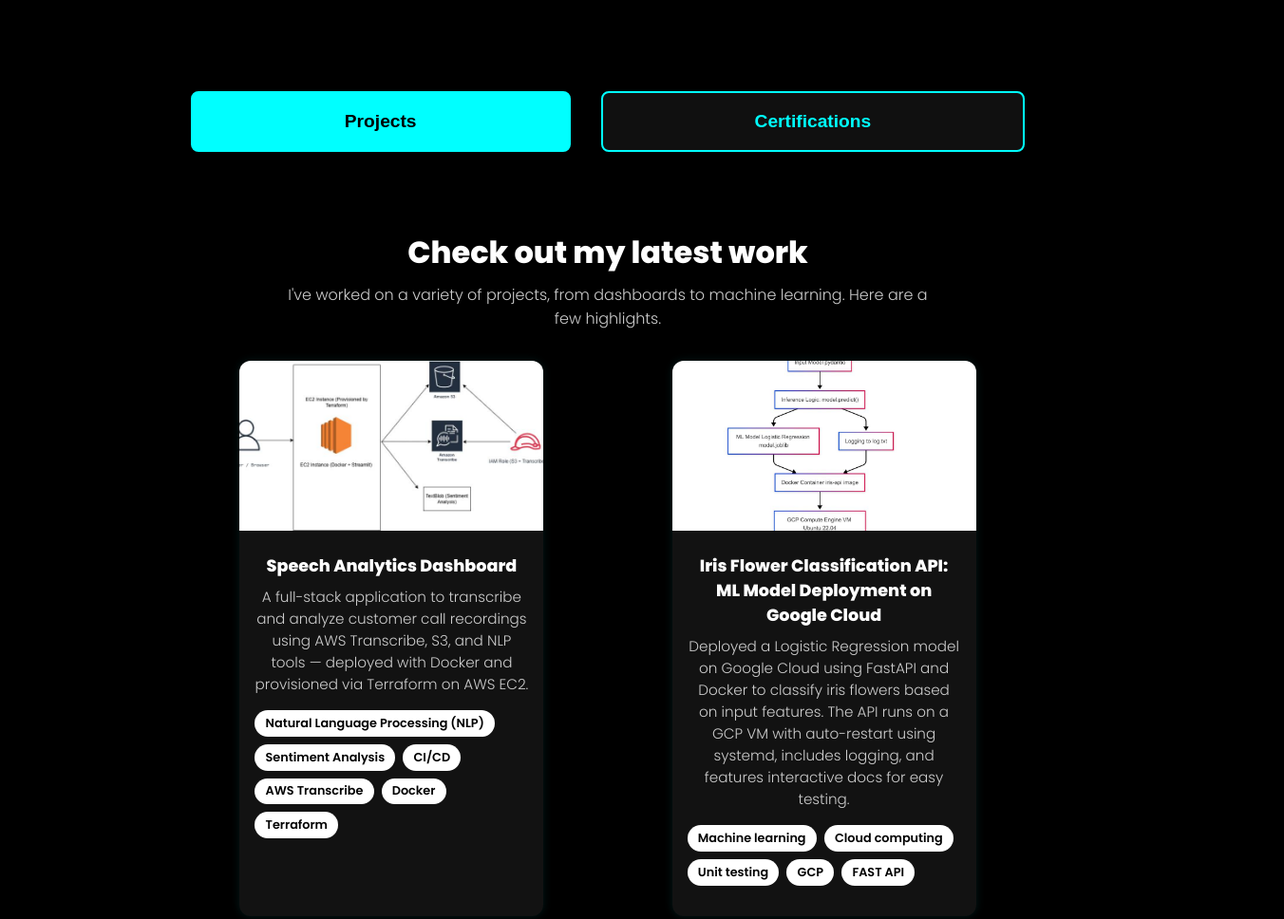
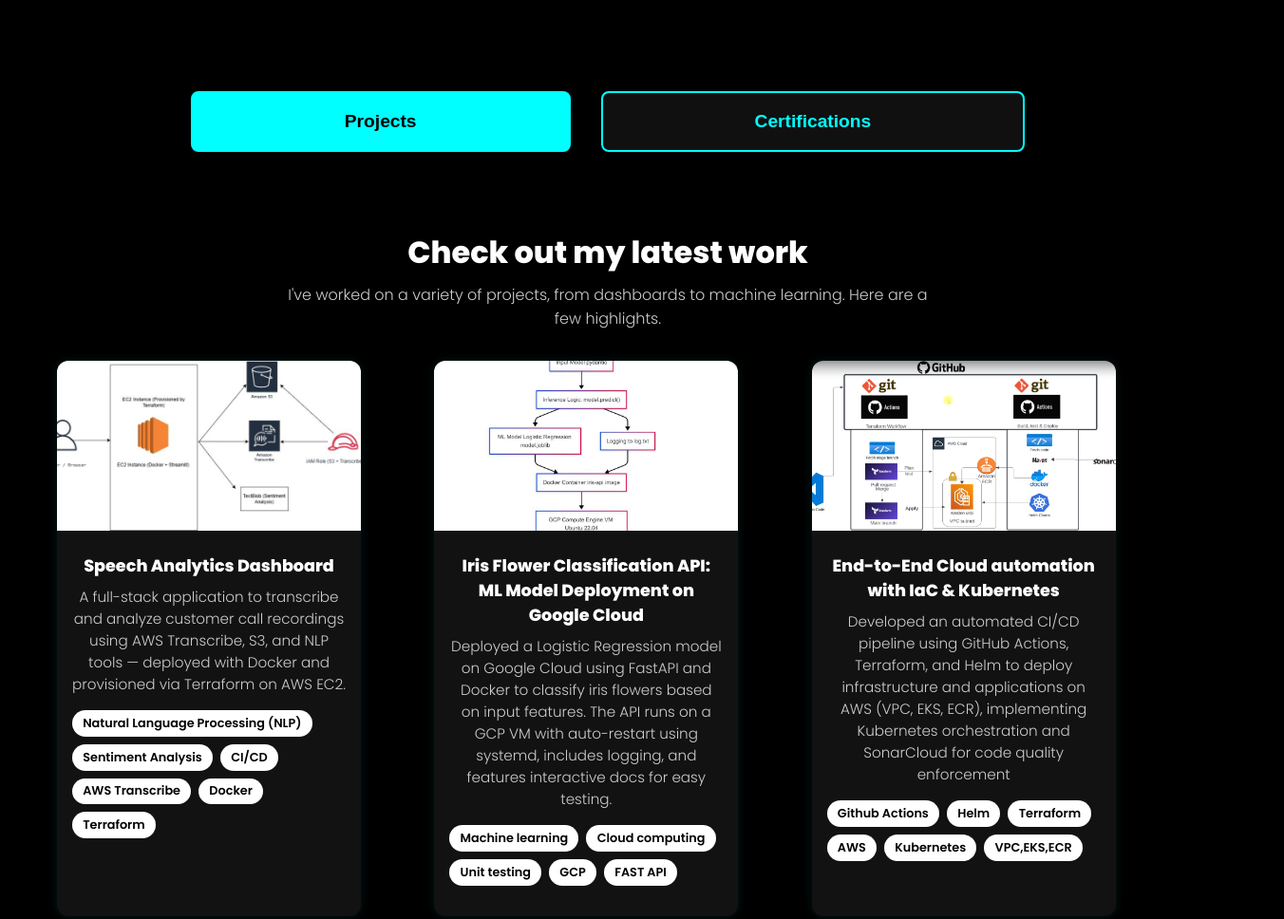
Before and after one commit to Priyal-Patel0810/webfolio, a plain HTML site: page index.html in a window 1280 px wide. Shown: the part 2863-3831 px from the top of the page at 95% size, 1352 px wide, since content can reach past the window. Drawn offline with Linux system fonts and the light colour scheme.

Commit message:
Third commit

```diff
--- a/style.css
+++ b/style.css
@@ -130,8 +130,6 @@
     transform: scale(1.05);
     box-shadow: 0 8px 20px rgba(0, 255, 255, 0.3);
   }
-
-
 
   .about-text {
     max-width: 500px;
@@ -470,12 +468,23 @@
     margin-right: auto;
   }
 
-  .card-grid {
+  /*.card-grid {
     display: grid;
     grid-template-columns: repeat(auto-fit, minmax(280px, 1fr));
     gap: 2rem;
     justify-items: center;
-  }
+  } */
+
+  .card-grid {
+  display: grid;
+  grid-template-columns: repeat(auto-fit, minmax(300px, 1fr));
+  gap: 2rem;
+  justify-items: stretch; /* make cards stretch fully */
+  width: 90%;
+  max-width: 1400px; /* or 100% if you want full-screen */
+  margin: 0 auto;
+  padding: 0 2rem;
+}
 
   .project-card {
     background: #121212;
```
